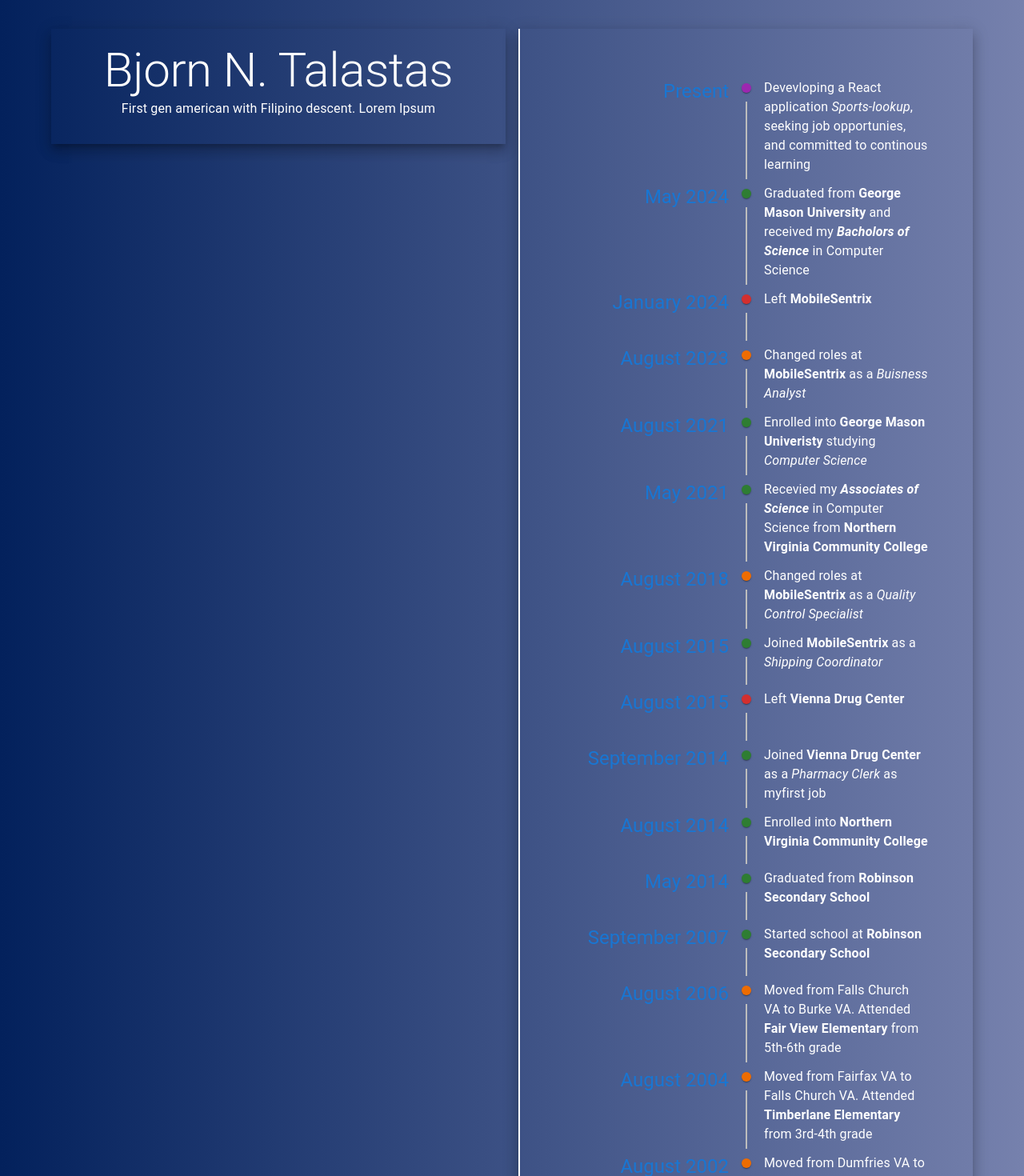
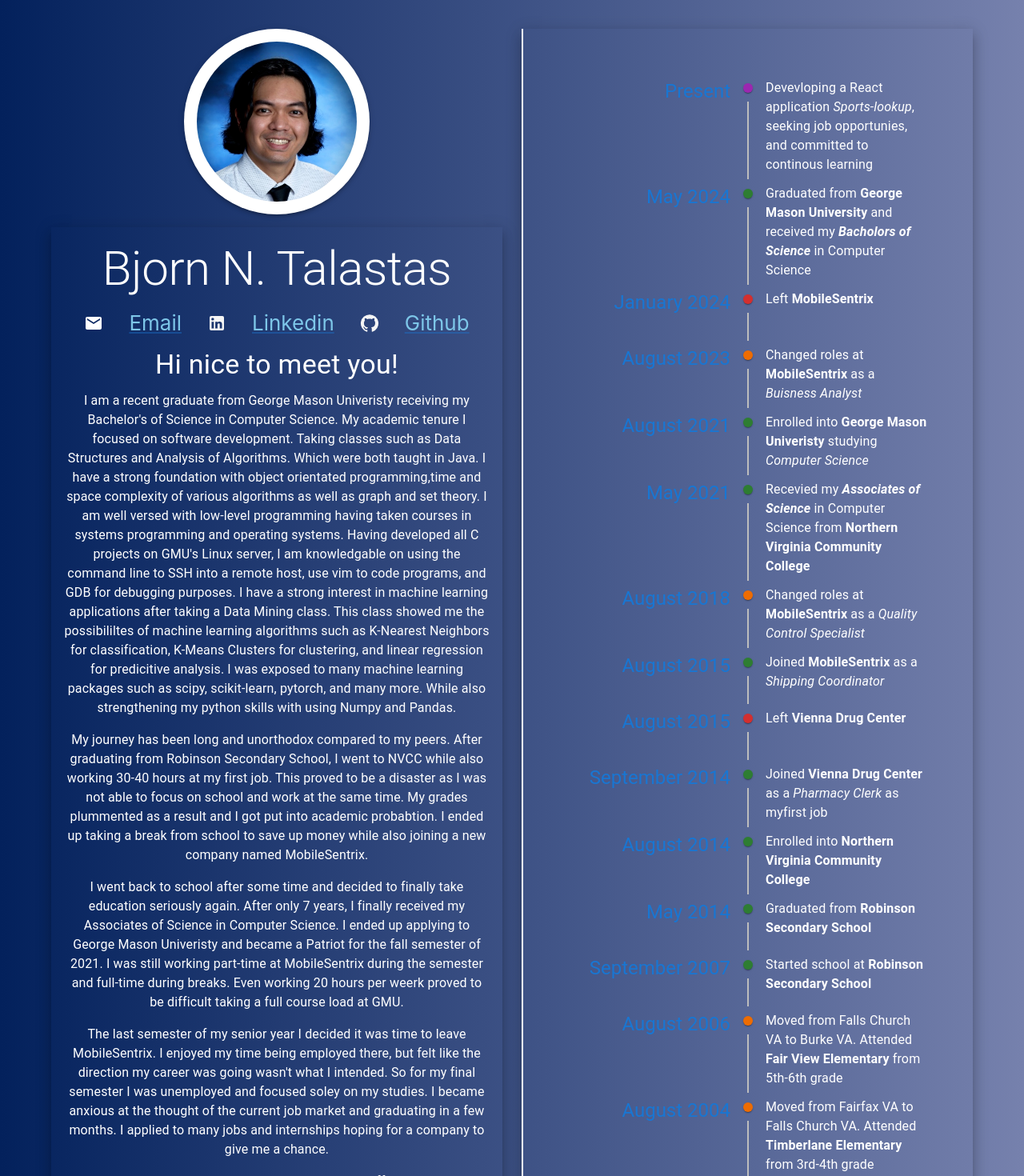
Before and after one commit to btalastas/btal-website, a React (Create React App) app: page / in a window 1280 px wide. Shown: the part 60-1530 px from the top of the page at 80% size. Built offline with nearby package versions, Linux system fonts and the light colour scheme.

Commit message:
updated about me component

```diff
--- a/src/App.js
+++ b/src/App.js
@@ -5,7 +5,6 @@
 import School from "./components/School";
 import Resume from "./components/Resume";
 import HobbiesInterests from "./components/HobbiesInterests";
-import Contact from "./components/Contact";
 import "./App.css";
 import Portfolio from "./components/Portfolio";
 
@@ -16,7 +15,6 @@
     { path: "/school", element: <School /> },
     { path: "/hobbies-n-interests", element: <HobbiesInterests /> },
     { path: "/resume", element: <Resume /> },
-    { path: "/contact", element: <Contact /> },
     { path: "/", element: <AboutMe />, index: true },
   ];
 
--- a/src/components/AboutMe.js
+++ b/src/components/AboutMe.js
@@ -1,15 +1,126 @@
-import { Box, Container, Grid, Typography } from "@mui/material";
+import {
+  Box,
+  Card,
+  CardMedia,
+  Container,
+  Grid,
+  Typography,
+} from "@mui/material";
+
 import MyTimeline from "./MyTimeline";
+import headshot from "../assets/pictures/headshot.png";
+import Contact from "./Contact";
 
 export default function AboutMe() {
   return (
     <Container sx={{ mt: 4, mb: 4 }}>
-      <Grid container spacing={2} alignItems="flex-start">
+      <Grid container spacing={3} alignItems="flex-start">
         <Grid item xs={12} md={6}>
+          <Box
+            sx={{
+              display: "flex",
+              justifyContent: "center",
+              alignItems: "center",
+              height: "100%",
+              mb: 2,
+            }}
+          >
+            <Card
+              sx={{
+                display: "flex",
+                justifyContent: "center",
+                alignItems: "center",
+                backgroundColor: "background.paper",
+                padding: 2,
+                borderRadius: "50%",
+                boxShadow: 3,
+                width: 200,
+                height: 200,
+                overflow: "hidden",
+              }}
+            >
+              <CardMedia
+                component="img"
+                image={headshot}
+                sx={{
+                  borderRadius: "50%",
+                  width: "100%",
+                  height: "100%",
+                  objectFit: "cover",
+                }}
+              />
+            </Card>
+          </Box>
+
           <Box sx={{ boxShadow: 10, p: 2 }}>
             <Typography variant="h2">Bjorn N. Talastas</Typography>
+            <Contact />
+            <Typography variant="h4" gutterBottom>
+              Hi nice to meet you!
+            </Typography>
             <Typography paragraph>
-              First gen american with Filipino descent. Lorem Ipsum
+              I am a recent graduate from George Mason Univeristy receiving my
+              Bachelor's of Science in Computer Science. My academic tenure I
+              focused on software development. Taking classes such as Data
+              Structures and Analysis of Algorithms. Which were both taught in
+              Java. I have a strong foundation with object orientated
+              programming,time and space complexity of various algorithms as
+              well as graph and set theory. I am well versed with low-level
+              programming having taken courses in systems programming and
+              operating systems. Having developed all C projects on GMU's Linux
+              server, I am knowledgable on using the command line to SSH into a
+              remote host, use vim to code programs, and GDB for debugging
+              purposes. I have a strong interest in machine learning
+              applications after taking a Data Mining class. This class showed
+              me the possibililtes of machine learning algorithms such as
+              K-Nearest Neighbors for classification, K-Means Clusters for
+              clustering, and linear regression for predicitive analysis. I was
+              exposed to many machine learning packages such as scipy,
+              scikit-learn, pytorch, and many more. While also strengthening my
+              python skills with using Numpy and Pandas.
+            </Typography>
+            <Typography paragraph>
+              My journey has been long and unorthodox compared to my peers.
+              After graduating from Robinson Secondary School, I went to NVCC
+              while also working 30-40 hours at my first job. This proved to be
+              a disaster as I was not able to focus on school and work at the
+              same time. My grades plummented as a result and I got put into
+              academic probabtion. I ended up taking a break from school to save
+              up money while also joining a new company named MobileSentrix.
+            </Typography>
+            <Typography paragraph>
+              I went back to school after some time and decided to finally take
+              education seriously again. After only 7 years, I finally received
+              my Associates of Science in Computer Science. I ended up applying
+              to George Mason Univeristy and became a Patriot for the fall
+              semester of 2021. I was still working part-time at MobileSentrix
+              during the semester and full-time during breaks. Even working 20
+              hours per weerk proved to be difficult taking a full course load
+              at GMU.
+            </Typography>
+            <Typography paragraph>
+              The last semester of my senior year I decided it was time to leave
+              MobileSentrix. I enjoyed my time being employed there, but felt
+              like the direction my career was going wasn't what I intended. So
+              for my final semester I was unemployed and focused soley on my
+              studies. I became anxious at the thought of the current job market
+              and graduating in a few months. I applied to many jobs and
+              internships hoping for a company to give me a chance.
+            </Typography>
+            <Typography paragraph gutterBottom>
+              Graduation is upon me and I still didn't have any job offers on
+              the table. I am still grateful at the fact that I was able to
+              accomplish my goal of graduating from a 4-year univeristy. I am
+              currently taking this time to figure out my future plans for
+              myself. I have been contemplating on furthering my education and
+              applying to a graduate program in maybe Software Engineering,
+              Computer Engineering, or Data Science.
+            </Typography>
+            <Typography>
+              If you are still reading, I would like to thank you for your time!
+              I appreciate you spending your day reading up about myself. If you
+              enjoyed your time here, feel free to send me an email so that we
+              can connect!
             </Typography>
           </Box>
         </Grid>
--- a/src/components/CenteredTabs.js
+++ b/src/components/CenteredTabs.js
@@ -20,7 +20,6 @@
     { name: "School", path: "/school" },
     { name: "Hobbies and interests", path: "/hobbies-n-interests" },
     { name: "Resume", path: "/resume" },
-    { name: "Contact", path: "/contact" },
   ];
 
   const handleChange = (event, newPath) => {
--- a/src/components/Contact.js
+++ b/src/components/Contact.js
@@ -12,36 +12,53 @@
 export default function Contact() {
   return (
     <Container>
-      <Box color="#cfe8fc">
-        <Grid
-          container
-          alignItems="center"
-          justifyContent="center"
-          style={{ minHeight: "100vh" }}
-          color="#cfe8fc"
-        >
-          <Grid item xs={12} sm={6} md={4}>
-            <List>
-              <ListItem>
-                <ListItemIcon>
-                  <Email color="primary" />
+      <Box
+        sx={{
+          color: "#cfe8fc",
+          display: "flex",
+          alignItems: "center",
+          justifyContent: "center",
+        }}
+      >
+        <Grid container alignItems="center" justifyContent="center">
+          <Grid item xs={12} sm={8} md={6}>
+            <List sx={{ display: "flex", justifyContent: "center" }}>
+              <ListItem
+                sx={{ display: "inline-flex", width: "auto", paddingRight: 2 }}
+              >
+                <ListItemIcon sx={{ color: "white" }}>
+                  <Email />
                 </ListItemIcon>
-                <Link href="mailto:btalasta@gmu.edu">Email me</Link>
+                <Link href="mailto:btalasta@gmu.edu" sx={{ color: "#7dc6e8" }}>
+                  Email
+                </Link>
               </ListItem>
-              <ListItem>
-                <ListItemIcon>
-                  <LinkedIn color="primary" />
+              <ListItem
+                sx={{ display: "inline-flex", width: "auto", paddingRight: 2 }}
+              >
+                <ListItemIcon sx={{ color: "whitesmoke" }}>
+                  <LinkedIn />
                 </ListItemIcon>
-                <Link href="https://www.linkedin.com/in/btalastas/">
+                <Link
+                  href="https://www.linkedin.com/in/btalastas/"
+                  sx={{ color: "#7dc6e8" }}
+                >
                   Linkedin
                 </Link>
               </ListItem>
 
-              <ListItem>
-                <ListItemIcon>
-                  <GitHub color="primary" />
+              <ListItem
+                sx={{ display: "inline-flex", width: "auto", paddingRight: 2 }}
+              >
+                <ListItemIcon sx={{ color: "whitesmoke" }}>
+                  <GitHub />
                 </ListItemIcon>
-                <Link href="https://github.com/btalastas">Github</Link>
+                <Link
+                  href="https://github.com/btalastas"
+                  sx={{ color: "#7dc6e8" }}
+                >
+                  Github
+                </Link>
               </ListItem>
             </List>
           </Grid>
--- a/src/components/Portfolio.js
+++ b/src/components/Portfolio.js
@@ -42,7 +42,7 @@
     1: {
       title: "Detecting Handwritten Images",
       Description: "Placeholder",
-      url: "",
+      url: "https://github.com/btalastas/classification-of-handwritten-numbers",
     },
     2: {
       title: "Detecting Sign Language",
```
Also changed, not shown: src/assets/pictures/headshot.png (added).
